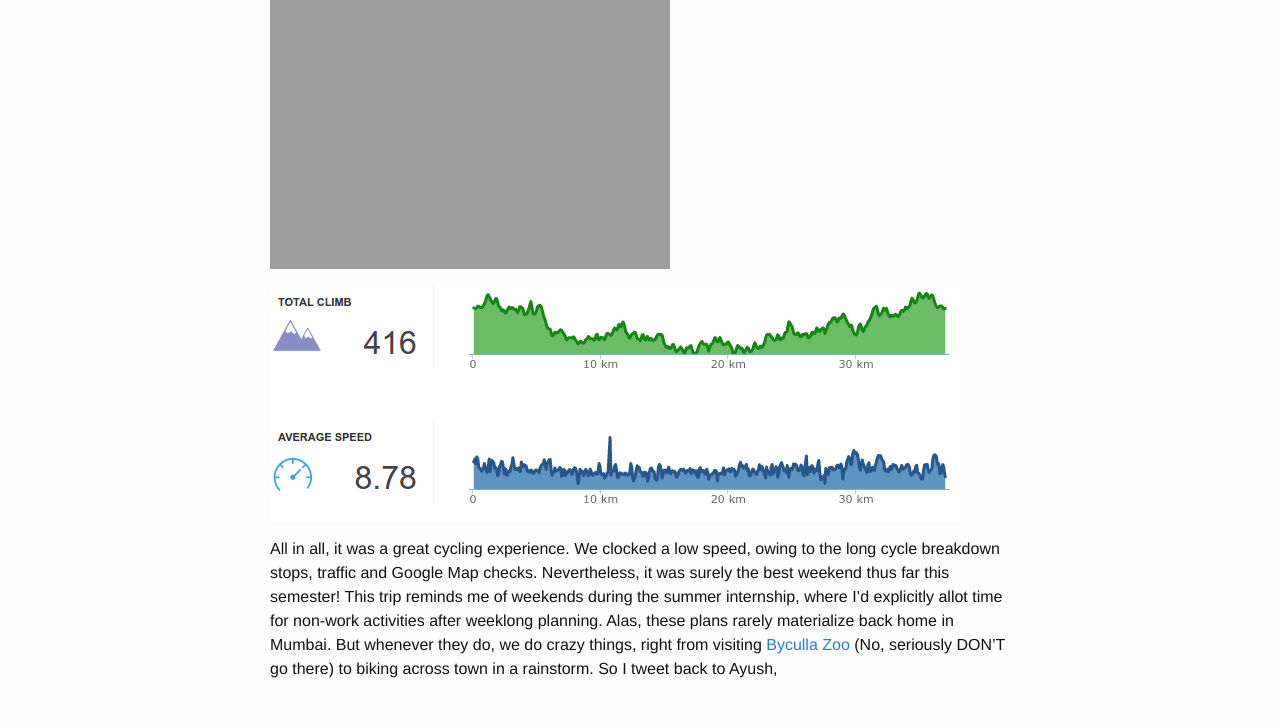
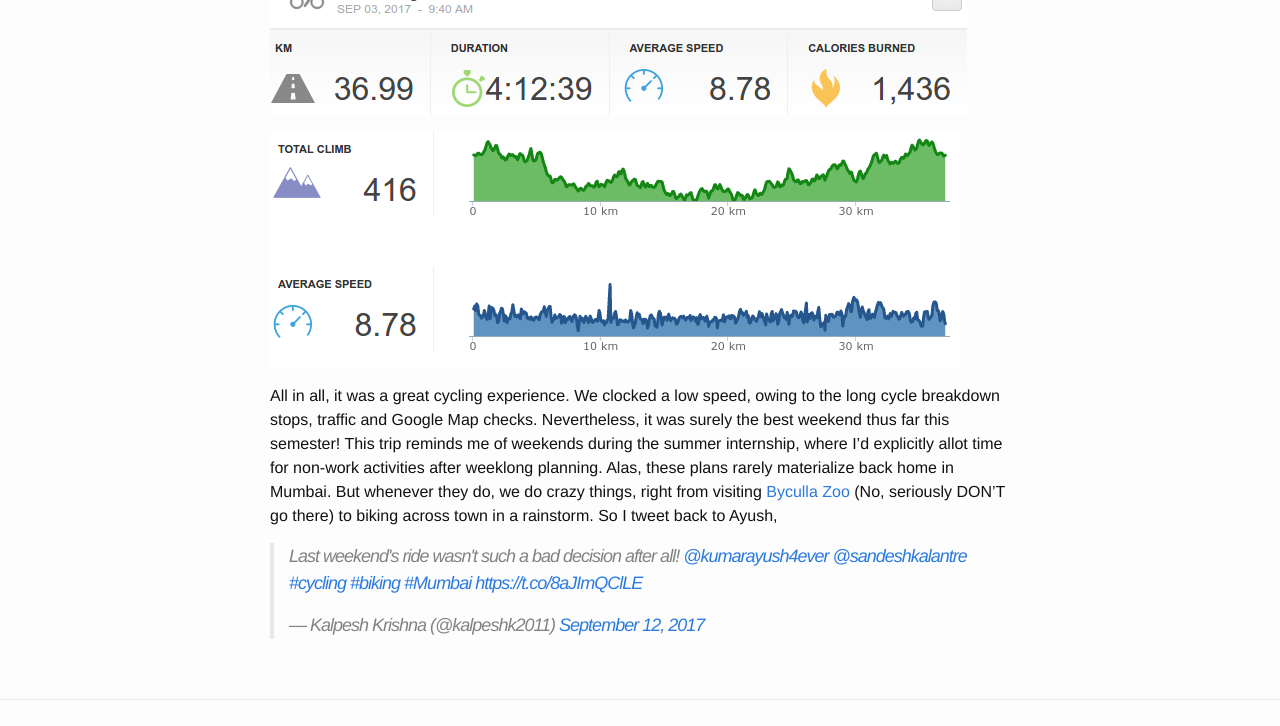
Before and after one commit to martiansideofthemoon/martiansideofthemoon.github.io, a Jekyll site: the page built from _posts/2017-09-13-versova-cycling-trip.markdown, in a window 1280 px wide and 900 px high, scrolled down 2830 px, cut to the strip 0-726 px from the top of the window. Built offline with Jekyll 4.4.1, drawn with Linux system fonts in a browser that asks for light colours; comment, search, counter and statistics services are not loaded.

Commit message:
Adding tweet, correcting error

```diff
--- a/_posts/2017-09-13-versova-cycling-trip.markdown
+++ b/_posts/2017-09-13-versova-cycling-trip.markdown
@@ -31,8 +31,11 @@ The beach was relatively clean and empty, thanks to the "[Versova Clean-Up](http
 
 ## Experience & Stats
 
-![stats-1]({{ site.url }}/assets/stats-1.png)
+![stats1]({{ site.url }}/assets/stats1.png)
 
-![beach]({{ site.url }}/assets/stats-2.png)
+![stats2]({{ site.url }}/assets/stats-2.png)
 
 All in all, it was a great cycling experience. We clocked a low speed, owing to the long cycle breakdown stops, traffic and Google Map checks. Nevertheless, it was surely the best weekend thus far this semester! This trip reminds me of weekends during the summer internship, where I'd explicitly allot time for non-work activities after weeklong planning. Alas, these plans rarely materialize back home in Mumbai. But whenever they do, we do crazy things, right from visiting [Byculla Zoo](https://en.wikipedia.org/wiki/Jijamata_Udyaan) (No, seriously DON'T go there) to biking across town in a rainstorm. So I tweet back to Ayush,
+
+<blockquote class="twitter-tweet" data-lang="en"><p lang="en" dir="ltr">Last weekend&#39;s ride wasn&#39;t such a bad decision after all! <a href="https://twitter.com/kumarayush4ever">@kumarayush4ever</a> <a href="https://twitter.com/sandeshkalantre">@sandeshkalantre</a> <a href="https://twitter.com/hashtag/cycling?src=hash">#cycling</a> <a href="https://twitter.com/hashtag/biking?src=hash">#biking</a> <a href="https://twitter.com/hashtag/Mumbai?src=hash">#Mumbai</a> <a href="https://t.co/8aJImQClLE">https://t.co/8aJImQClLE</a></p>&mdash; Kalpesh Krishna (@kalpeshk2011) <a href="https://twitter.com/kalpeshk2011/status/907730730939273223">September 12, 2017</a></blockquote>
+<script async src="//platform.twitter.com/widgets.js" charset="utf-8"></script>
```
